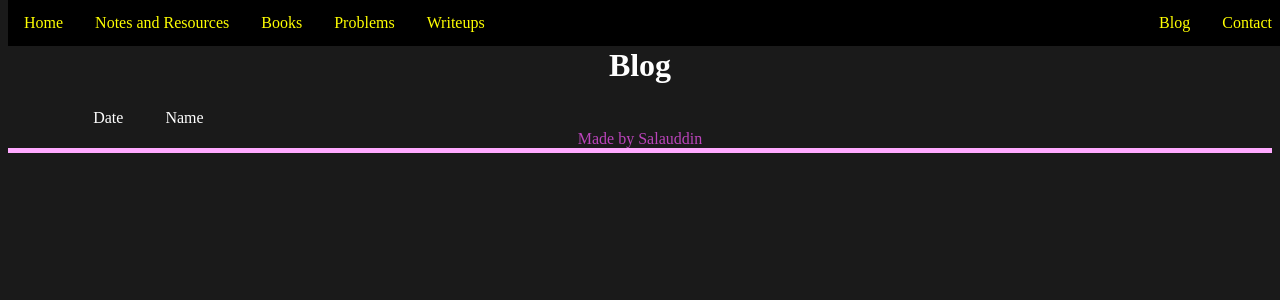
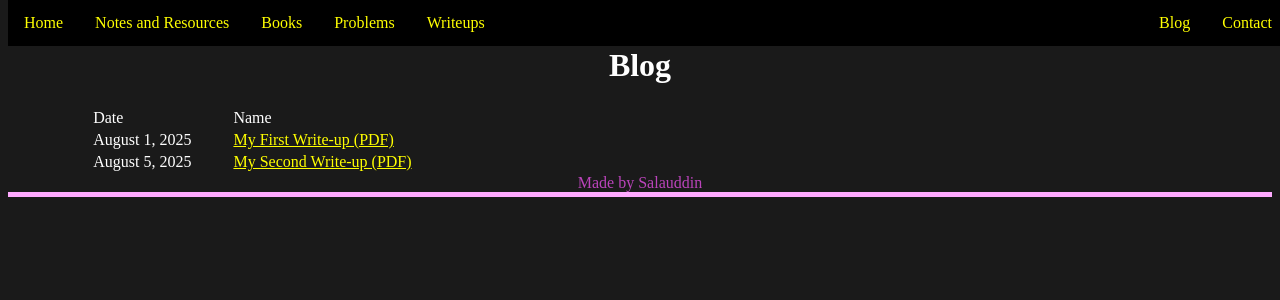
Before and after one commit to skmds99/salauddin.github.io, a Jekyll site: the page built from blog.html, in a window 1280 px wide. Shown: the top 300 px of the page. Built offline with Jekyll 4.4.1, drawn with Linux system fonts in a browser that asks for light colours.

Commit message:
Update blog.html

```diff
--- a/blog.html
+++ b/blog.html
@@ -10,10 +10,22 @@ title: Salauddin's Site
         <td>Date</td>
         <td>Name</td>
     </tr>
-    {% for writeup in site.posts %}
+
+    <!-- Jekyll blog posts -->
+    {% for post in site.posts %}
         <tr>
-            <td>{{ writeup.date | date: "%B %e, %Y" }}</td>
-            <td><a href="{{ writeup.url }}">{{ writeup.title }}</a></td>
+            <td>{{ post.date | date: "%B %e, %Y" }}</td>
+            <td><a href="{{ post.url }}">{{ post.title }}</a></td>
         </tr>
     {% endfor %}
+
+    <!-- Manually added PDFs -->
+    <tr>
+        <td>August 1, 2025</td>
+        <td><a href="/assets/pdfs/my-first-writeup.pdf" target="_blank">My First Write-up (PDF)</a></td>
+    </tr>
+    <tr>
+        <td>August 5, 2025</td>
+        <td><a href="/assets/pdfs/my-second-writeup.pdf" target="_blank">My Second Write-up (PDF)</a></td>
+    </tr>
 </table>
```
